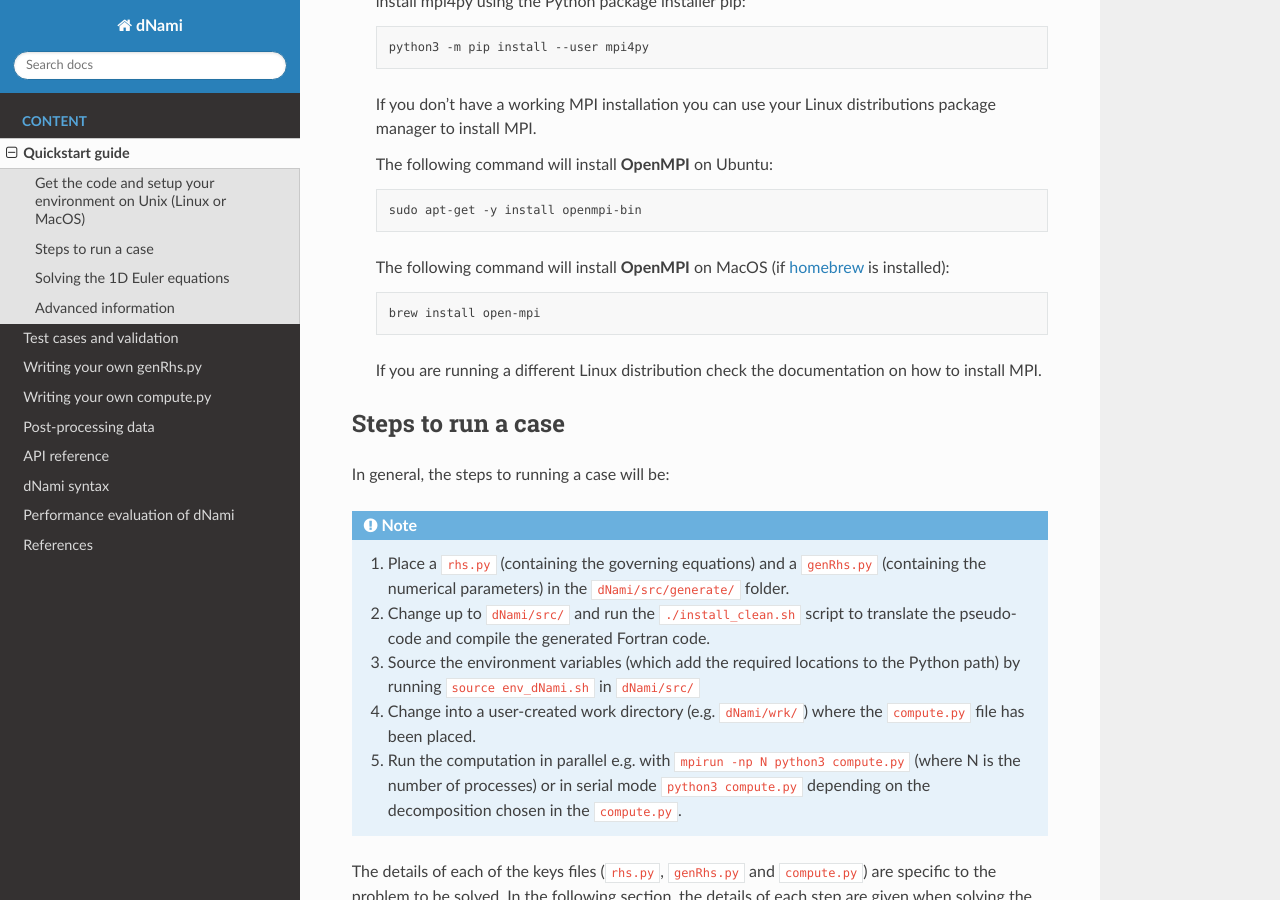
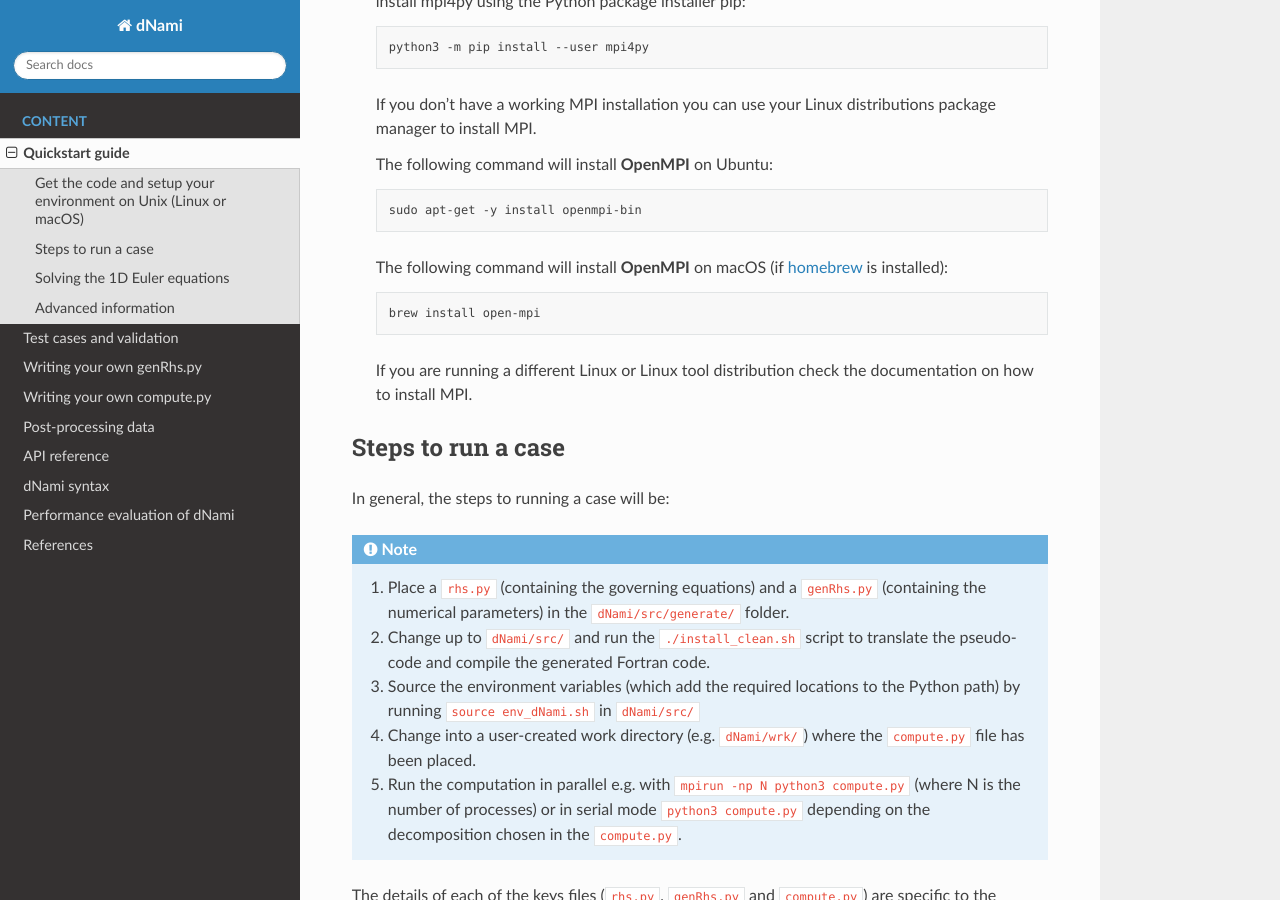
Before and after one commit to dNamiLab/dNami, a Sphinx documentation site: the page built from doc/usage/quickstart.rst, in a window 1280 px wide and 900 px high, scrolled down 811 px. Built offline with Sphinx 7.4.7 and the Read the Docs theme 2.0.0, drawn with Linux system fonts in a browser that asks for light colours; some of the changed text lies outside the part shown.

Commit message:
Update quickstart.rst

```diff
--- a/doc/usage/quickstart.rst
+++ b/doc/usage/quickstart.rst
@@ -1,7 +1,7 @@
 Quickstart guide
 ****************
 
-Get the code and setup your environment on Unix (Linux or MacOS)
+Get the code and setup your environment on Unix (Linux or macOS)
 ----------------------------------------------------------------
 
 The following instructions will walk you through the installation
@@ -50,13 +50,13 @@
 
     sudo apt-get -y install openmpi-bin
 
-   The following command will install **OpenMPI** on MacOS (if `homebrew <https://brew.sh/>`_  is installed):
+   The following command will install **OpenMPI** on macOS (if `homebrew <https://brew.sh/>`_  is installed):
 
    .. code-block:: bash
 
     brew install open-mpi
 
-   If you are running a different Linux distribution check the documentation on how to install MPI.
+   If you are running a different Linux or Linux tool distribution check the documentation on how to install MPI.
 
 Steps to run a case
 -------------------
```
